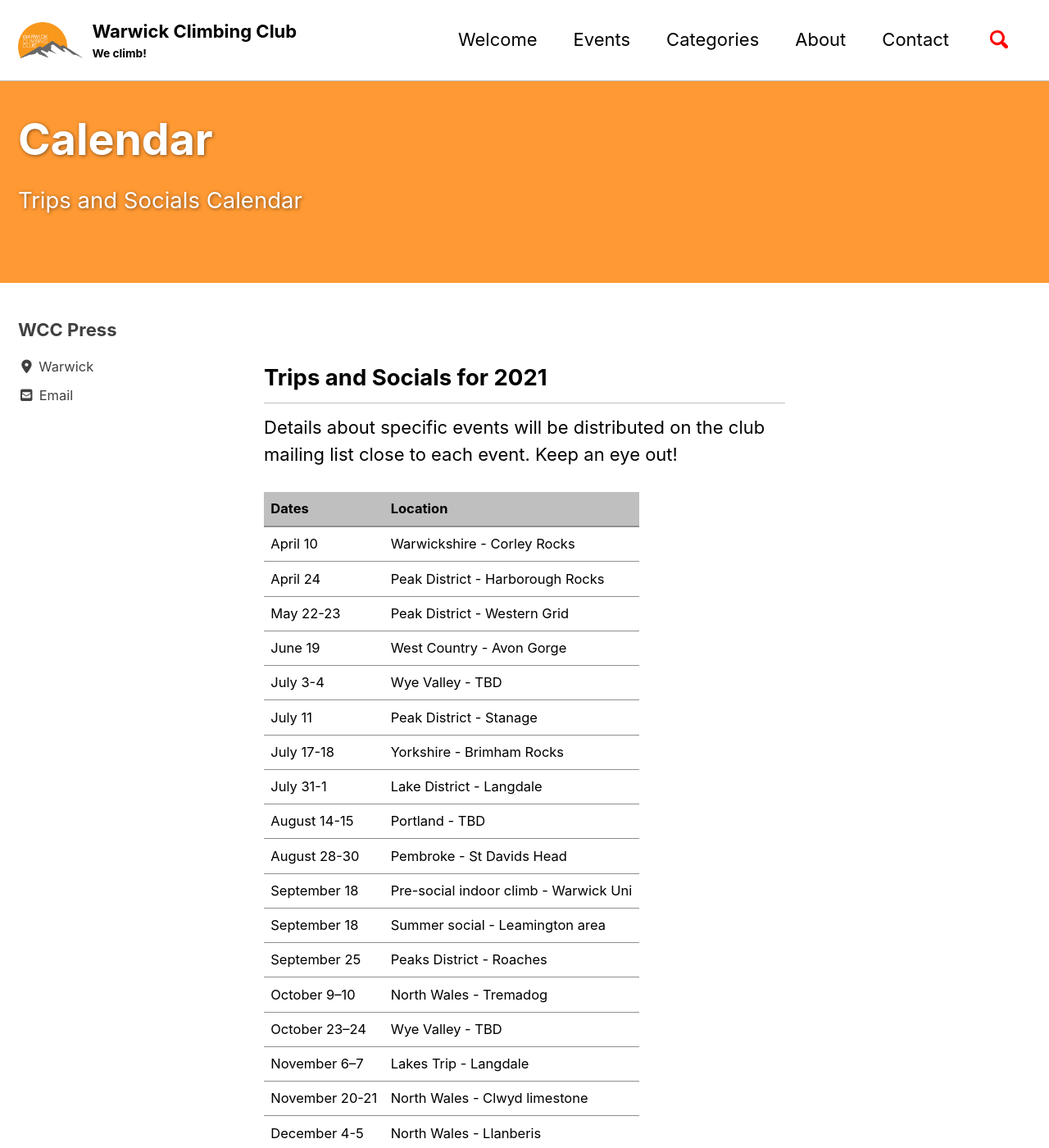
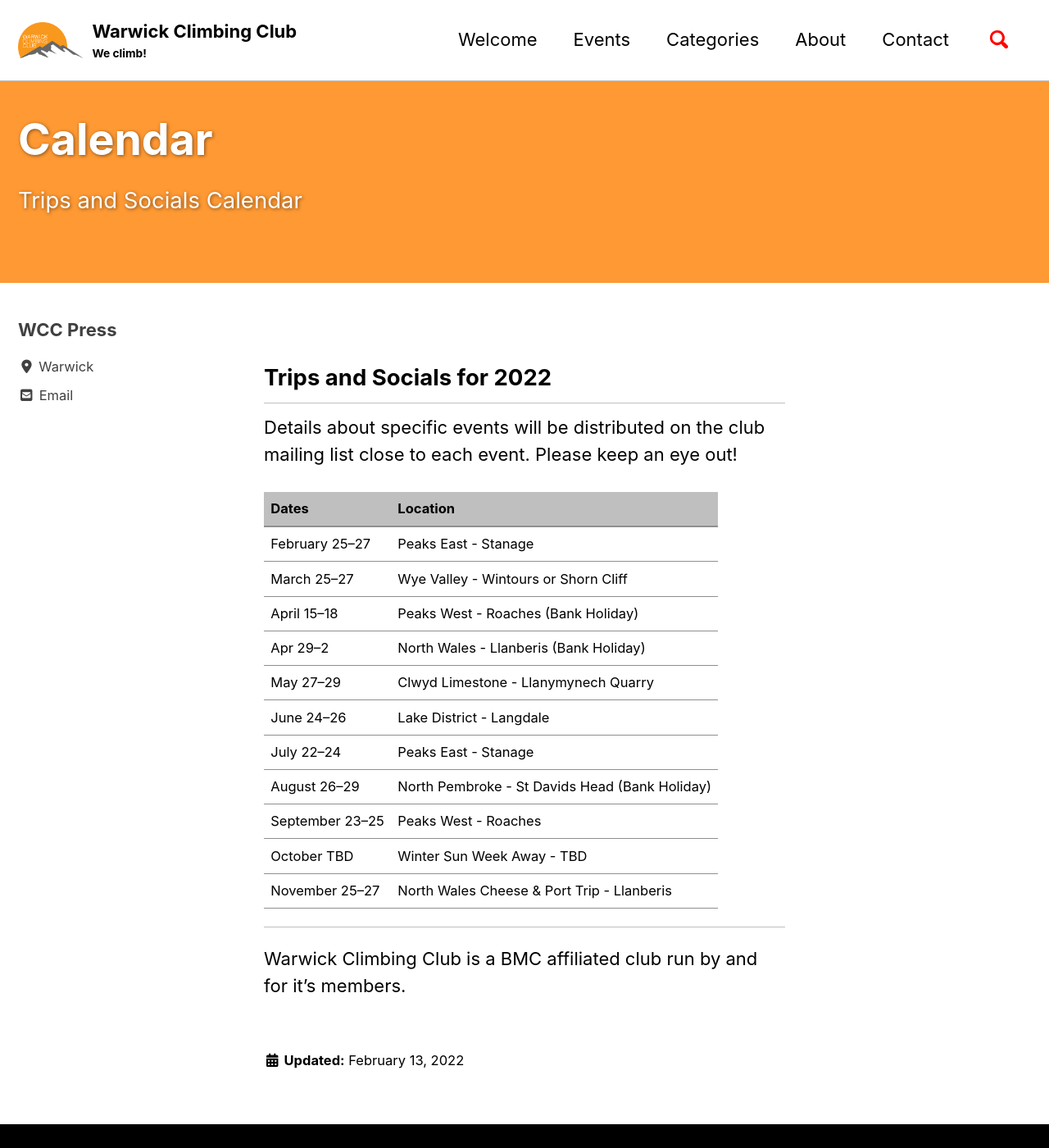
Before and after one commit to warwickclimbing/warwickclimbing.github.io, a Jekyll site: the page built from _pages/calendar.md, in a window 1280 px wide and 1400 px high. Shown: the whole window at 82% size. Built offline with Jekyll 4.4.1, drawn with Linux system fonts in a browser that asks for light colours; cached includes are drawn as plain includes; nearby versions of some CDN libraries; some of the changed text lies outside the part shown.

Commit message:
Update calendar.md
Trip list 2022

```diff
--- a/_pages/calendar.md
+++ b/_pages/calendar.md
@@ -2,49 +2,27 @@
 permalink: /calendar/
 title: "Calendar"
 excerpt: "Trips and Socials Calendar"
-last_modified_at: 2021-09-14
+last_modified_at: 2022-02-13
 toc: false
 ---
 
-## Trips and Socials for 2021
+## Trips and Socials for 2022
 
-Details about specific events will be distributed on the club mailing list close to each event. Keep an eye out!
+Details about specific events will be distributed on the club mailing list close to each event. Please keep an eye out!
 
-| Dates           | Location                              |
-|-----------------|---------------------------------------|
-| April 10        | Warwickshire - Corley Rocks           |
-| April 24        | Peak District - Harborough Rocks      |
-| May 22-23       | Peak District - Western Grid          |
-| June 19         | West Country - Avon Gorge             |
-| July 3-4        | Wye Valley - TBD                      |
-| July 11         | Peak District - Stanage               |
-| July 17-18      | Yorkshire - Brimham Rocks             |
-| July 31-1       | Lake District - Langdale              |
-| August 14-15    | Portland - TBD                        |
-| August 28-30    | Pembroke - St Davids Head             |
-| September 18    | Pre-social indoor climb - Warwick Uni |
-| September 18    | Summer social - Leamington area       |
-| September 25    | Peaks District - Roaches              |
-| October 9–10    | North Wales - Tremadog                |
-| October 23–24   | Wye Valley - TBD                      |
-| November 6–7    | Lakes Trip - Langdale                 |
-| November 20-21  | North Wales - Clwyd limestone         |
-| December 4-5    | North Wales - Llanberis               |
-
-## COVID-19 STATEMENT
-
-The Warwick Climbing Club committee has decided to resume organising Trips and some Socials for 2021 where possible and where both national and local rules allow. This policy will be reviwed every few months.
-
-- Most indoor climbing walls are open in some capacity, please check individual centre rules.
-- You should try not to share a vehicle with those outside your household or support bubble.
-
-The BMC published their advice (see below) the main points of which being:
-- Maintain social distancing with your climbing partner and group.
-- Sanitise your hands regularly.
-- Where possible use your own kit, climbing equipment and consumables (maps, guidebooks, lunch, drinks etc)
-- Avoid touching gates and path furniture where possible. Be considerate on paths and trails to maintain social distancing.
-
-For information regarding BMC advice [click here](https://www.thebmc.co.uk/covid19-restarting-club-meets).
+| Dates           | Location                                        |
+|-----------------|-------------------------------------------------|
+| February 25–27  | Peaks East - Stanage                            |
+| March 25–27     | Wye Valley - Wintours or Shorn Cliff            |
+| April 15–18     | Peaks West - Roaches (Bank Holiday)             |
+| Apr 29–2        | North Wales - Llanberis (Bank Holiday)          |
+| May 27–29       | Clwyd Limestone - Llanymynech Quarry            |
+| June 24–26      | Lake District - Langdale                        |
+| July 22–24      | Peaks East - Stanage                            |
+| August 26–29    | North Pembroke - St Davids Head (Bank Holiday)  |
+| September 23–25 | Peaks West - Roaches                            |
+| October TBD     | Winter Sun Week Away - TBD                      |
+| November 25–27  | North Wales Cheese & Port Trip - Llanberis      |
 
 ---
 
```
